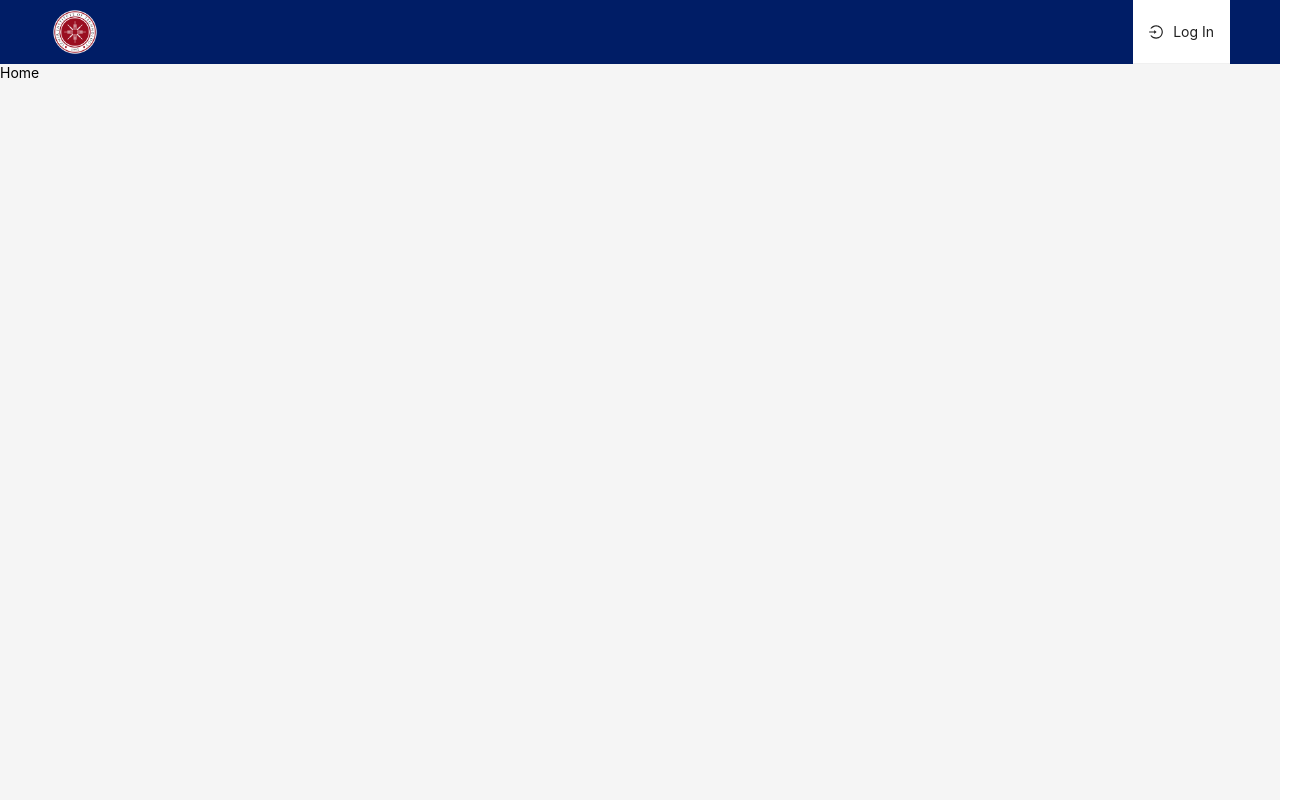
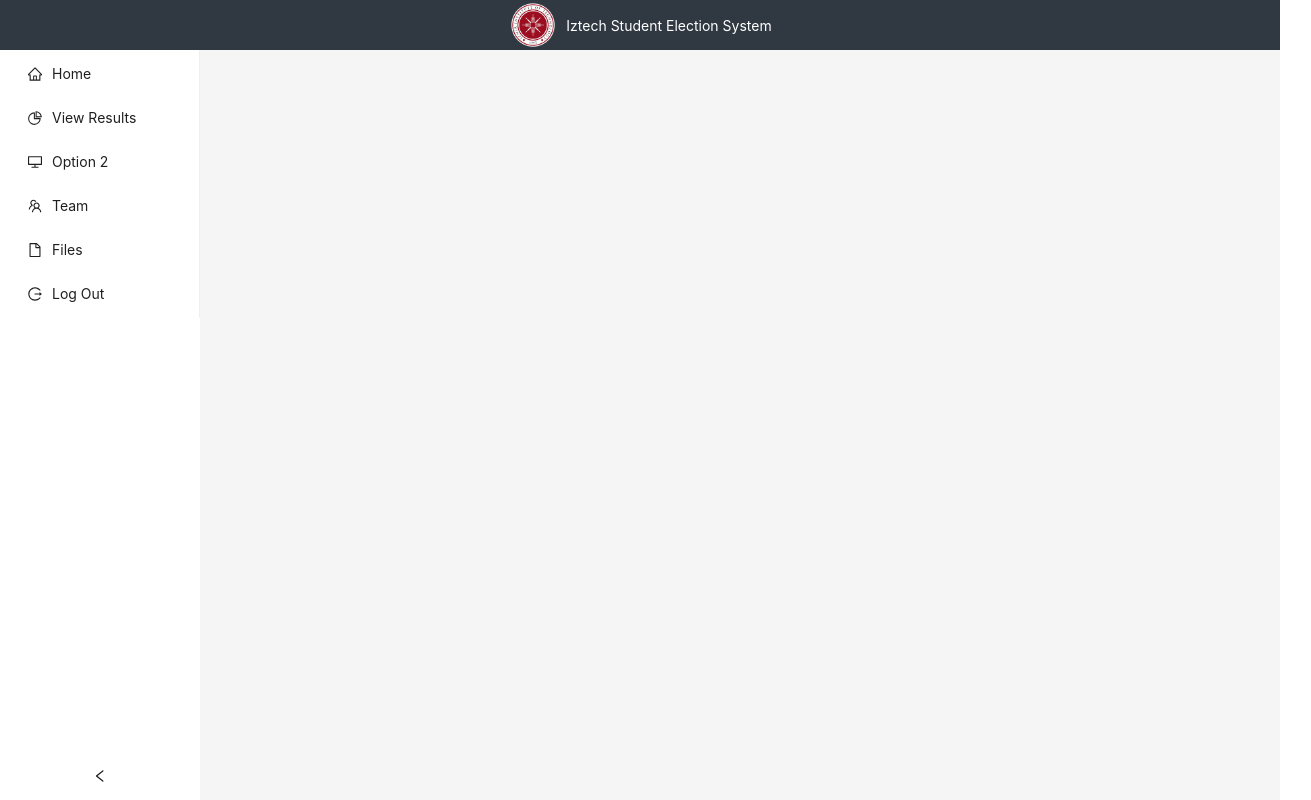
Before and after one commit to brkeudunman/iztech-election-system-frontend, a React (Create React App) app: page /app in a window 1280 px wide. Before the commit this address led to /. Shown: the top 800 px of the page, 1311 px wide, since content can reach past the window. Built offline with nearby package versions, Linux system fonts and the light colour scheme.

Commit message:
color change

```diff
--- a/src/common/components/navbar/app.header.jsx
+++ b/src/common/components/navbar/app.header.jsx
@@ -1,12 +1,12 @@
 import React from "react";
 import { Link } from "react-router-dom";
-import logo from "../../../assets/iyte_logo_eng.png"
+import logo from "../../../assets/iyte_logo_eng.png";
 
 const AppHeader = () => {
   return (
     <div
       style={{
-        backgroundColor: "#001d66",
+        backgroundColor: "#303841",
         display: "flex",
         justifyContent: "center",
       }}
--- a/src/common/components/navbar/public.navbar.jsx
+++ b/src/common/components/navbar/public.navbar.jsx
@@ -2,7 +2,7 @@ import React, { useState } from "react";
 import { Link, useNavigate } from "react-router-dom";
 import { Layout, Menu } from "antd";
 import { LoginOutlined } from "@ant-design/icons";
-import logo from "../../../assets/iyte_logo_eng.png"
+import logo from "../../../assets/iyte_logo_eng.png";
 
 const { Header } = Layout;
 
@@ -27,7 +27,7 @@ const PublicNavbar = () => {
     <>
       <Header
         style={{
-          backgroundColor: "#001d66",
+          backgroundColor: "#303841",
           display: "flex",
           justifyContent: "space-between",
         }}
@@ -42,7 +42,8 @@ const PublicNavbar = () => {
           }}
           className="demo-logo"
         >
-          <img width={50} src={logo}/>
+          <img width={50} src={logo} alt="" />
+          <h4 style={{ color: "white" }}> Izmir Institute of Technology</h4>
         </Link>
         <Menu
           mode="horizontal"
--- a/src/pages/index.js
+++ b/src/pages/index.js
@@ -4,9 +4,9 @@ import PublicRoutes from "./public";
 import getToken from "../util/get-token";
 
 const ApplicationRoutes = () => {
-
   const [userAuthenticationToken, setUserAuthenticationToken] = useState(
-    getToken()
+    //getToken()
+    true
   );
 
   window.addEventListener("storage", () => {
```
